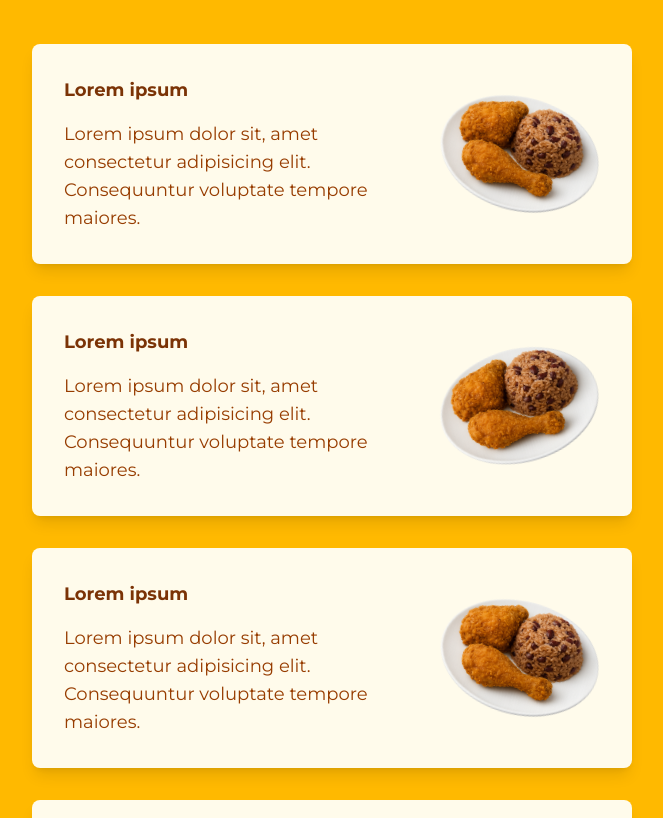
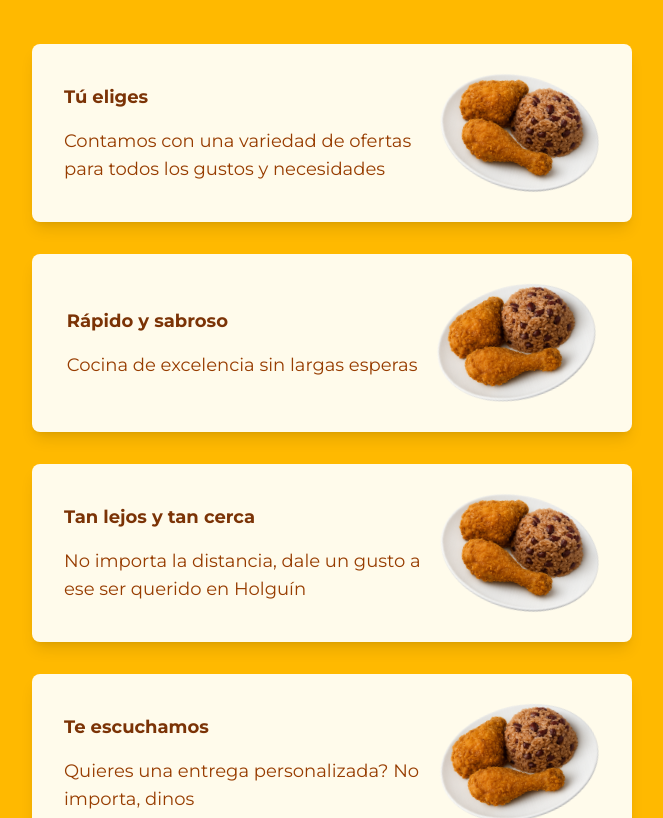
Before and after one commit to daxhoDev/delicias-yordan, a Next.js app: page / in a window 1280 px wide. Shown: the part 900-1718 px from the top of the page, without its empty margins (308-971 px from the left). Built offline with nearby package versions, Linux system fonts and the light colour scheme.

Commit message:
feat: feature cards text

```diff
--- a/src/components/landing/featureCard.tsx
+++ b/src/components/landing/featureCard.tsx
@@ -3,6 +3,8 @@ import chicken from "@/public/rice-with-chicken.png";
 import Image from "next/image";
 
 export default function FeatureCard({
+  title,
+  description,
   align,
 }: FeatureCardProps): React.ReactNode {
   return (
@@ -14,11 +16,8 @@ export default function FeatureCard({
       }`}
     >
       <div className="flex flex-col gap-4 max-w-7/10">
-        <h3 className="font-bold text-amber-900">Lorem ipsum</h3>
-        <p className="text-amber-800">
-          Lorem ipsum dolor sit, amet consectetur adipisicing elit. Consequuntur
-          voluptate tempore maiores.
-        </p>
+        <h3 className="font-bold text-amber-900">{title}</h3>
+        <p className="text-amber-800">{description}</p>
       </div>
       <div className="max-w-3/10">
         <Image
--- a/src/components/landing/featuresSection.tsx
+++ b/src/components/landing/featuresSection.tsx
@@ -1,4 +1,5 @@
 import FeatureCard from "@/src/components/landing/featureCard";
+import features from "@/src/data/features";
 
 export default function FeaturesSection(): React.ReactNode {
   return (
@@ -7,10 +8,14 @@ export default function FeaturesSection(): React.ReactNode {
         Por qué contactarnos
       </h2>
       <div className="flex flex-col items-center justify-center sm:flex-row sm:flex-wrap gap-8">
-        <FeatureCard align="left" />
-        <FeatureCard align="right" />
-        <FeatureCard align="left" />
-        <FeatureCard align="right" />
+        {features.map((feature) => (
+          <FeatureCard
+            key={feature.title}
+            title={feature.title}
+            description={feature.description}
+            align={feature.align}
+          />
+        ))}
       </div>
     </section>
   );
--- /dev/null
+++ b/src/data/features.ts
@@ -0,0 +1,28 @@
+import { FeatureCardProps } from "@/src/types/propTypes";
+
+const features: FeatureCardProps[] = [
+  {
+    title: "Tú eliges",
+    description:
+      "Contamos con una variedad de ofertas para todos los gustos y necesidades",
+    align: "left",
+  },
+  {
+    title: "Rápido y sabroso",
+    description: "Cocina de excelencia sin largas esperas",
+    align: "right",
+  },
+  {
+    title: "Tan lejos y tan cerca",
+    description:
+      "No importa la distancia, dale un gusto a ese ser querido en Holguín",
+    align: "left",
+  },
+  {
+    title: "Te escuchamos",
+    description: "Quieres una entrega personalizada? No importa, dinos",
+    align: "right",
+  },
+];
+
+export default features;
--- a/src/helpers/productGenerators.ts
+++ b/src/helpers/productGenerators.ts
@@ -6,6 +6,7 @@ export function createItem(title: string, quantity: string): Item {
     quantity,
   };
 }
+
 export function createCenaCerdo(
   persons: number,
   price: number,
--- a/src/types/propTypes.tsx
+++ b/src/types/propTypes.tsx
@@ -7,6 +7,8 @@ export interface ButtonProps {
 }
 
 export interface FeatureCardProps {
+  title: string;
+  description: string;
   align: "left" | "right";
 }
 
```
